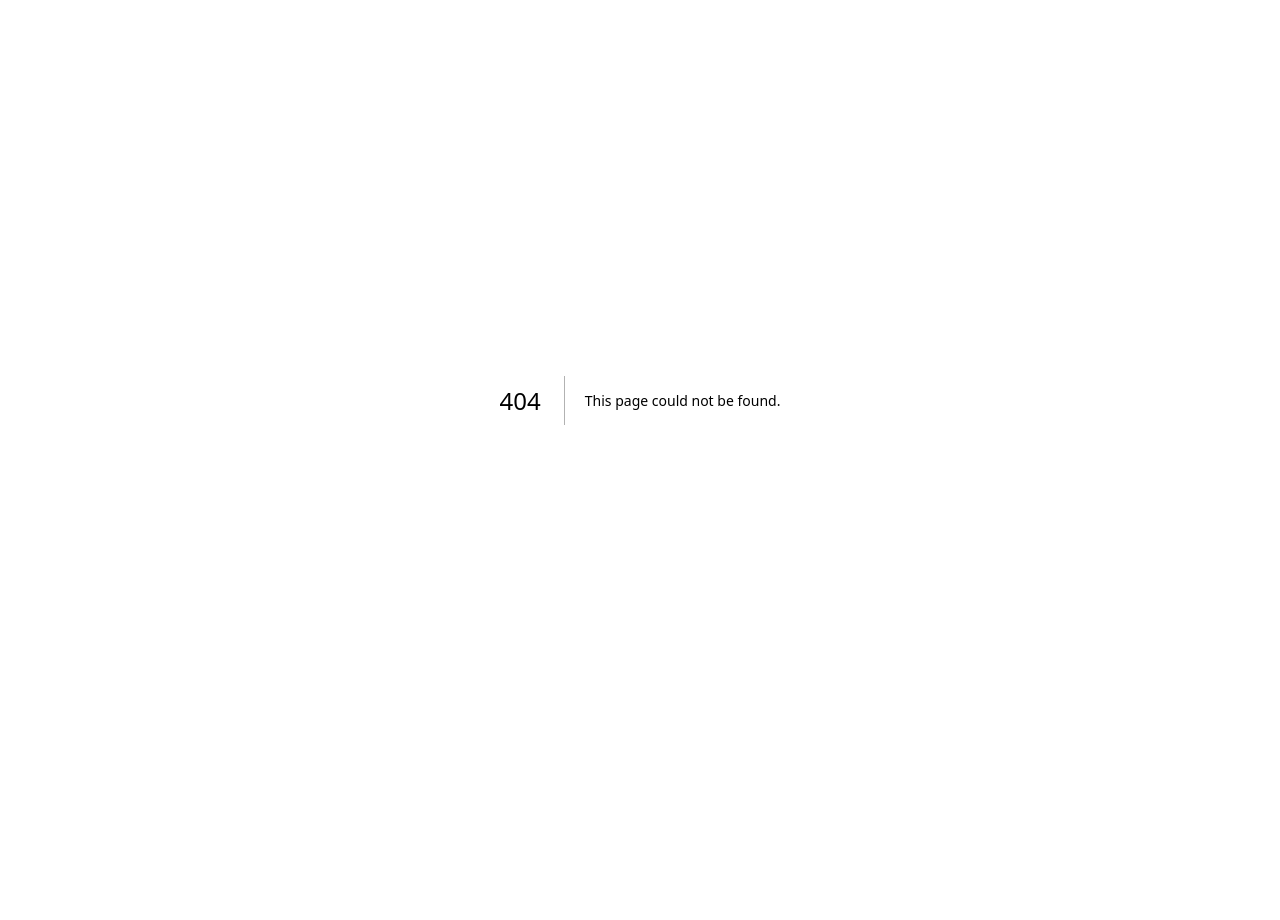
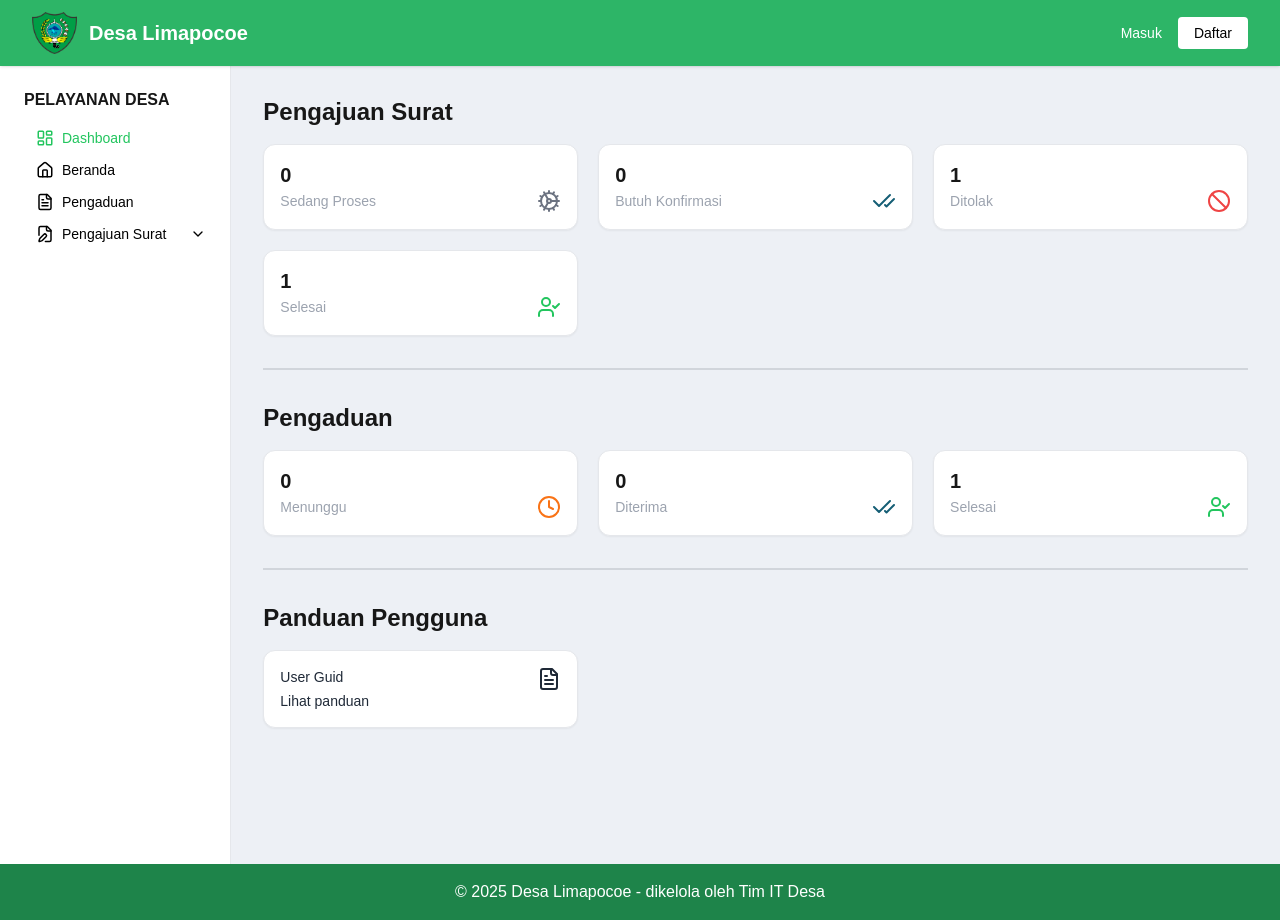
Before and after one commit to muhammadzulfadly/limapoccoe-digital, a Next.js app: page /dashboard in a window 1280 px wide. Before the commit this address had no page. Before the commit the page ends 800 px from the top, so only its background shows below. Built offline with nearby package versions, Linux system fonts and the light colour scheme.

Commit message:
dashboard

```diff
--- /dev/null
+++ b/app/(masyarakat)/(layanan)/dashboard/page.js
@@ -0,0 +1,48 @@
+import SedangProsesCard from "@/components/card/SedangProses";
+import ButuhKonfirmasiCard from "@/components/card/ButuhKonfirmasi";
+import DitolakCard from "@/components/card/DiTolak";
+import SelesaiCard from "@/components/card/Selesai";
+import MenungguCard from "@/components/card/Menunggu";
+import DiterimaCard from "@/components/card/DiTerima";
+import UserGuideCard from "@/components/card/UserGuide";
+import Link from "next/link";
+
+export const dynamic = "force-dynamic";
+
+export default function DashboardPage() {
+  return (
+    <div className="flex h-full">
+      <div className="flex-1 p-8 space-y-8 bg-[#EDF0F5]">
+        <section>
+          <h2 className="font-semibold text-2xl mb-4">Pengajuan Surat</h2>
+          <div className="grid grid-cols-1 md:grid-cols-3 gap-5">
+            <SedangProsesCard />
+            <ButuhKonfirmasiCard />
+            <DitolakCard />
+            <SelesaiCard />
+          </div>
+        </section>
+
+        <hr className="border-gray-300 border-y" />
+
+        <section>
+          <h2 className="font-semibold text-2xl mb-4">Pengaduan</h2>
+          <div className="grid grid-cols-1 md:grid-cols-3 gap-5">
+            <MenungguCard />
+            <DiterimaCard />
+            <SelesaiCard />
+          </div>
+        </section>
+
+        <hr className="border-gray-300 border-y" />
+
+        <section>
+          <h2 className="font-semibold text-2xl mb-4">Panduan Pengguna</h2>
+          <Link href="#" className="grid grid-cols-1 md:grid-cols-3 gap-5">
+            <UserGuideCard />
+          </Link>
+        </section>
+      </div>
+    </div>
+  );
+}
--- /dev/null
+++ b/app/(masyarakat)/(layanan)/layout.js
@@ -0,0 +1,106 @@
+"use client";
+
+import { useEffect, useMemo, useState } from "react";
+import { usePathname, useRouter } from "next/navigation";
+import Link from "next/link";
+import { Home, FileText, FileEdit, ChevronDown, LayoutDashboard } from "lucide-react";
+
+export default function MasyarakatLayout({ children }) {
+  const pathname = usePathname();
+  const router = useRouter();
+
+  const isPengajuanSuratActive = useMemo(() => pathname.startsWith("/pengajuan-surat"), [pathname]);
+
+  const [isOpen, setIsOpen] = useState(isPengajuanSuratActive);
+  const [jenisSurat, setJenisSurat] = useState([]);
+  const [loading, setLoading] = useState(true);
+
+  useEffect(() => {
+    setIsOpen(isPengajuanSuratActive);
+  }, [isPengajuanSuratActive]);
+
+  useEffect(() => {
+    const token = localStorage.getItem("token");
+    if (!token) return;
+
+    fetch("/api/letter", {
+      headers: {
+        Authorization: `Bearer ${token}`,
+        Accept: "application/json",
+      },
+    })
+      .then((res) => res.json())
+      .then((data) => {
+        setJenisSurat(data.jenis_surat || []);
+        setLoading(false);
+      })
+      .catch((err) => {
+        console.error(err);
+        setLoading(false);
+      });
+  }, [router]);
+
+  const isActive = (path) => pathname === path || pathname.startsWith(`${path}/`);
+
+  const linkClass = (path) => `${isActive(path) ? "text-green-500 font-medium" : "text-black"} hover:text-green-600 flex items-center gap-2`;
+
+  return (
+    <div className="flex min-h-screen">
+      {/* Sidebar */}
+      <aside className="w-57 p-6 border-r border-gray-200 h-screen sticky top-0 overflow-y-auto">
+        <h2 className="font-semibold text-base mb-4">PELAYANAN DESA</h2>
+        <ul className="space-y-3 text-sm pl-3">
+          <li>
+            <Link href="/dashboard" className={linkClass("/dashboard")}>
+              <LayoutDashboard size={18} />
+              Dashboard
+            </Link>
+          </li>
+          <li>
+            <Link href="/beranda" className={linkClass("/beranda")}>
+              <Home size={18} />
+              Beranda
+            </Link>
+          </li>
+          <li>
+            <Link href="/pengaduan" className={linkClass("/pengaduan")}>
+              <FileText size={18} />
+              Pengaduan
+            </Link>
+          </li>
+
+          <li>
+            <div className="flex items-center gap-5">
+              <Link href="/pengajuan-surat" className={`flex items-center gap-2 font-medium hover:text-green-600 ${isPengajuanSuratActive ? "text-green-500" : "text-black"}`}>
+                <FileEdit size={18} />
+                Pengajuan Surat
+              </Link>
+              <button onClick={() => setIsOpen(!isOpen)} className="ml-1 focus:outline-none">
+                <ChevronDown size={16} className={`transition-transform duration-300 ${isOpen ? "rotate-180 text-green-500" : "text-black"}`} />
+              </button>
+            </div>
+
+            {isOpen && (
+              <ul className="pl-9 mt-4 space-y-3 text-sm">
+                {loading ? (
+                  <li className="italic text-gray-500">Memuat...</li>
+                ) : (
+                  jenisSurat.map((item) => (
+                    <li key={item.id}>
+                      <Link href={`/pengajuan-surat/${item.id}`} className={`${isActive(`/pengajuan-surat/${item.id}`) ? "text-green-500 font-medium" : "text-black"} hover:text-green-600 block max-w-[120px] break-words`}>
+                        {item.nama_surat}
+                      </Link>
+                    </li>
+                  ))
+                )}
+              </ul>
+            )}
+          </li>
+        </ul>
+      </aside>
+
+      {/* Main Content */}
+      <main className="flex-1">{children}</main>
+    </div>
+  );
+}
--- a/app/(masyarakat)/layout.js
+++ b/app/(masyarakat)/layout.js
@@ -30,7 +30,7 @@ export default function BerandaLayout({ children }) {
   return (
     <>
       {/* Header */}
-      <header className="bg-[#27AE60] fixed top-0 left-0 w-full z-50 flex items-center justify-between px-8 py-3 shadow">
+      <header className="bg-[#2DB567] fixed top-0 left-0 w-full z-50 flex items-center justify-between px-8 py-3 shadow">
         {/* Kiri: Logo dan Nama */}
         <Link href="/" className="flex items-center gap-3">
           <Image
@@ -75,7 +75,7 @@ export default function BerandaLayout({ children }) {
       </header>
 
       {/* Isi halaman */}
-      <main className="pt-16 min-h-screen">{children}</main>
+      <main className="flex-1 pt-16">{children}</main>
 
       {/* Footer */}
       <footer className="bg-[#1E844A] text-white text-center py-4 text-base">
--- /dev/null
+++ b/app/api/letter/route.js
@@ -0,0 +1,24 @@
+export async function GET(request) {
+  const token = request.headers.get("authorization");
+
+  try {
+    const response = await fetch(`${process.env.API_SECRET_URL}/api/surat`, {
+      headers: {
+        Authorization: token,
+        Accept: "application/json",
+      },
+    });
+
+    const data = await response.json();
+
+    return new Response(JSON.stringify(data), {
+      status: 200,
+      headers: { "Content-Type": "application/json" },
+    });
+  } catch (error) {
+    console.error("Gagal fetch data surat:", error);
+    return new Response(JSON.stringify({ error: "Internal Server Error" }), {
+      status: 500,
+    });
+  }
+}
--- /dev/null
+++ b/components/card/ButuhKonfirmasi.js
@@ -0,0 +1,13 @@
+import { CheckCheck } from "lucide-react";
+
+export default function ButuhKonfirmasiCard() {
+  return (
+    <div className="bg-white rounded-xl border border-gray-200 shadow-sm w-full p-4 flex flex-col justify-between">
+      <div className="text-xl font-semibold">0</div>
+      <div className="flex justify-between items-center">
+        <span className="text-sm text-gray-400">Butuh Konfirmasi</span>
+        <CheckCheck className="text-cyan-800" />
+      </div>
+    </div>
+  );
+}
--- /dev/null
+++ b/components/card/DiTerima.js
@@ -0,0 +1,13 @@
+import { CheckCheck } from "lucide-react";
+
+export default function DiterimaCard() {
+  return (
+    <div className="bg-white rounded-xl border border-gray-200 shadow-sm w-full p-4 flex flex-col justify-between">
+      <div className="text-xl font-semibold">0</div>
+      <div className="flex justify-between items-center">
+        <span className="text-sm text-gray-400">Diterima</span>
+        <CheckCheck className="text-cyan-800" />
+      </div>
+    </div>
+  );
+}
--- /dev/null
+++ b/components/card/DiTolak.js
@@ -0,0 +1,13 @@
+import { Ban } from "lucide-react";
+
+export default function DitolakCard() {
+  return (
+    <div className="bg-white rounded-xl border border-gray-200 shadow-sm w-full p-4 flex flex-col justify-between">
+      <div className="text-xl font-semibold">1</div>
+      <div className="flex justify-between items-center">
+        <span className="text-sm text-gray-400">Ditolak</span>
+        <Ban className="text-red-500" />
+      </div>
+    </div>
+  );
+}
--- /dev/null
+++ b/components/card/Menunggu.js
@@ -0,0 +1,13 @@
+import { Clock } from "lucide-react";
+
+export default function MenungguCard() {
+  return (
+    <div className="bg-white rounded-xl border border-gray-200 shadow-sm w-full p-4 flex flex-col justify-between">
+      <div className="text-xl font-semibold">0</div>
+      <div className="flex justify-between items-center">
+        <span className="text-sm text-gray-400">Menunggu</span>
+        <Clock className="text-orange-500" />
+      </div>
+    </div>
+  );
+}
--- /dev/null
+++ b/components/card/SedangProses.js
@@ -0,0 +1,13 @@
+import { Cog } from "lucide-react";
+
+export default function SedangProsesCard() {
+  return (
+    <div className="bg-white rounded-xl border border-gray-200 shadow-sm w-full p-4 flex flex-col justify-between">
+      <div className="text-xl font-semibold">0</div>
+      <div className="flex justify-between items-center">
+        <span className="text-sm text-gray-400">Sedang Proses</span>
+        <Cog className="text-gray-500" />
+      </div>
+    </div>
+  );
+}
--- /dev/null
+++ b/components/card/Selesai.js
@@ -0,0 +1,13 @@
+import { UserCheck } from "lucide-react";
+
+export default function SelesaiCard() {
+  return (
+    <div className="bg-white rounded-xl border border-gray-200 shadow-sm w-full p-4 flex flex-col justify-between">
+      <div className="text-xl font-semibold">1</div>
+      <div className="flex justify-between items-center">
+        <span className="text-sm text-gray-400">Selesai</span>
+        <UserCheck className="text-green-500" />
+      </div>
+    </div>
+  );
+}
--- /dev/null
+++ b/components/card/UserGuide.js
@@ -0,0 +1,13 @@
+import { FileText } from "lucide-react";
+
+export default function UserGuideCard() {
+  return (
+    <div className="bg-white rounded-xl border border-gray-200 shadow-sm w-full p-4 flex justify-between items-start">
+      <div className="flex flex-col gap-1">
+        <span className="text-sm text-gray-800">User Guid</span>
+        <span className="text-sm text-gray-800">Lihat panduan</span>
+      </div>
+      <FileText className="text-gray-800" />
+    </div>
+  );
+}
```
